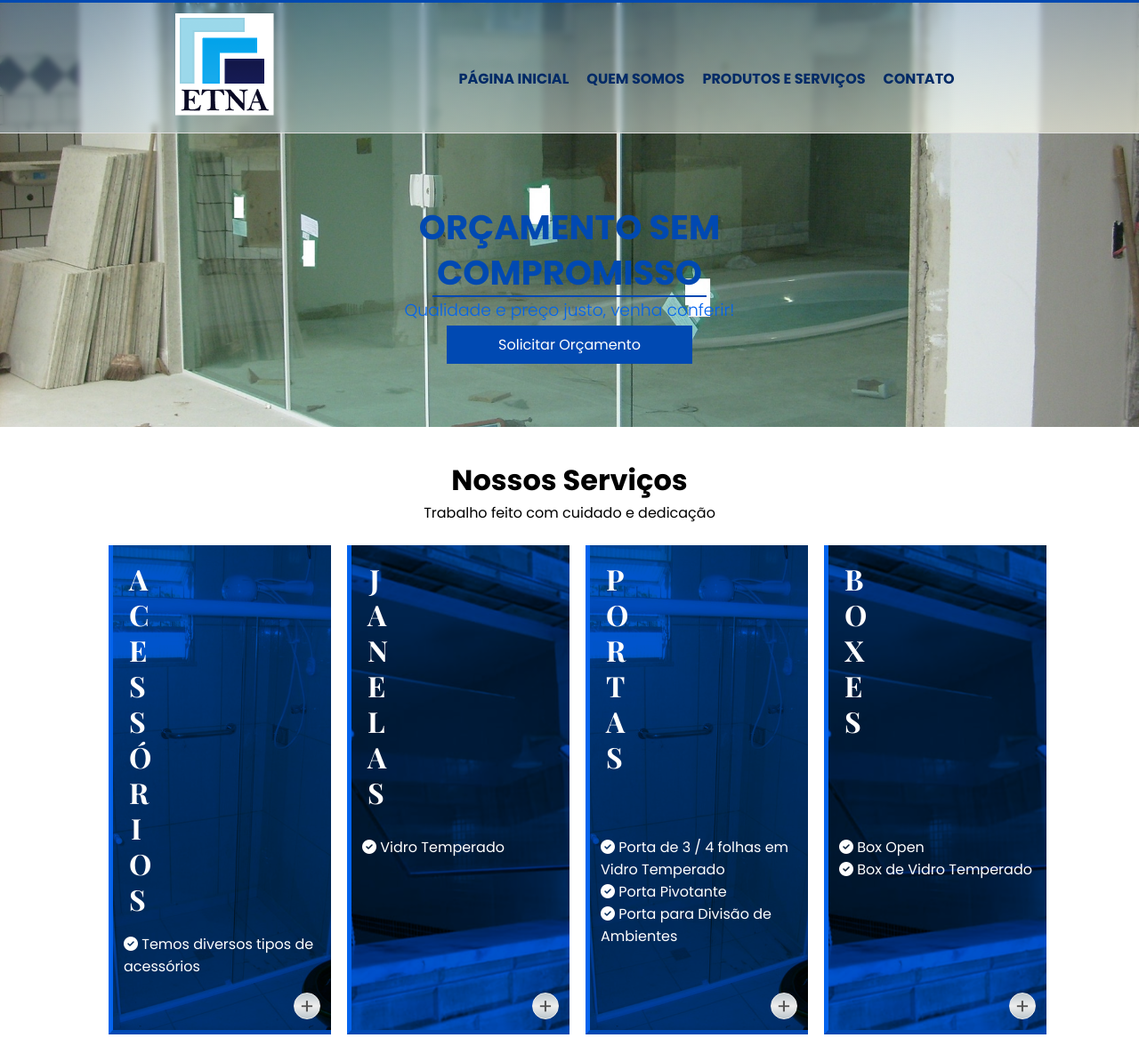
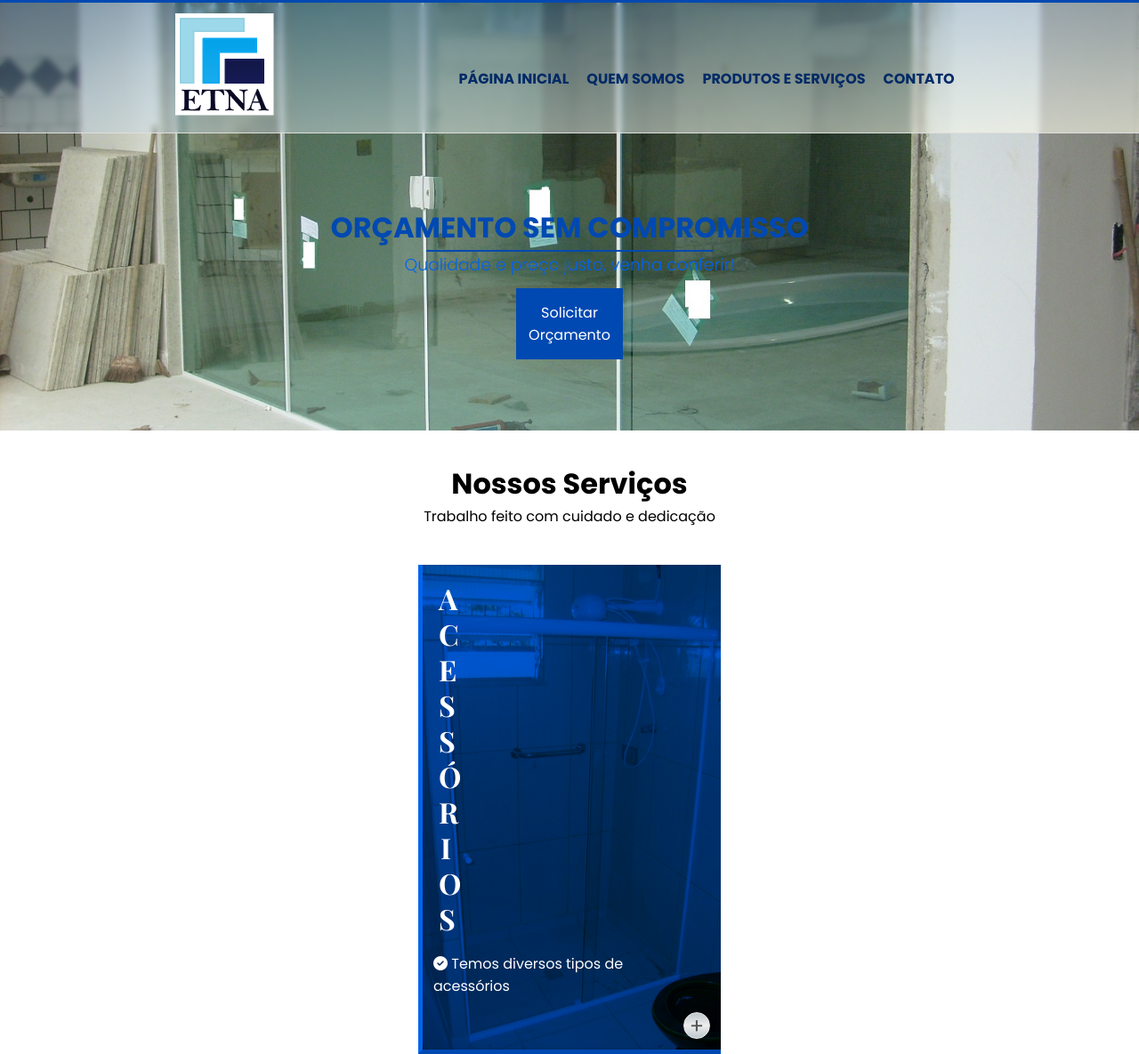
Before and after one commit to danieliraja/vidracaria-etna, a plain HTML site: page index.html in a window 1280 px wide. Shown: the part 46-1231 px from the top of the page at 89% size. Drawn offline with nearby package versions, Linux system fonts and the light colour scheme.

Commit message:
adicionei algumas medias queries

```diff
--- a/src/css/style.css
+++ b/src/css/style.css
@@ -218,11 +218,48 @@ a.header-ligar:hover i{
 
 }
 
+/* // Small devices (landscape phones, 576px and up) */
+@media (min-width: 375px) {
+    .header-banner{
+        max-width:100%;
+        display:flex;
+        flex-direction:column;
+        align-items: center;
+        padding:80px 12px;
+        text-align: center
+    }
+    .header-banner h1{
+
+        font-size:2rem;
+        text-align: center;
+    }
+    .header-banner h3{
+        color: var(--secondary-text);
+        font-weight: 200;
+        margin-bottom:12px
+    }
+    a.orcamento-button{
+        display: flex;
+        background:#0049B2;
+        justify-content:center;
+        align-items: center;
+        flex-direction: column;
+        width:120px;
+        height: 80px;
+        text-align: center;
+        padding:12px;
+    }
+}
+
+/* Medium devices (tablets, 768px and up) */
+@media (min-width: 768px) {
+
+}
+
 /* conteudo do corpo */
 
 .container{
     max-width: 100%;
-
 }
 
 /* serviços */
@@ -322,6 +359,42 @@ a.header-ligar:hover i{
     transition: 0.4s
 }
 
+/* // Small devices (landscape phones, 576px and up) */
+@media (min-width: 375px) {
+    .servicos {
+        max-width:360px;
+    }
+    .servicos .articles{
+        max-width: 350px;
+        flex-direction: row;
+        display:flex;
+        flex-wrap: wrap;
+
+    }
+    .articles .card-servico{
+        width:350px;
+        margin: 12px;
+    }
+}
+
+/* Medium devices (tablets, 768px and up) */
+@media (min-width: 768px) {
+    .servicos .articles{
+        max-width: 760px;
+        flex-direction: row;
+        display:flex;
+        flex-wrap: wrap;
+        overflow-x: auto;
+    }
+    .articles .card-servico{
+        display:flex;
+        width: 340px;
+        margin: 18px 10px;
+    }
+    .articles .card-servico p{
+        max-width: 350px;
+    }
+}
 
 /* depoimentos  */
 .depoimentos {
@@ -341,12 +414,14 @@ a.header-ligar:hover i{
 }
 .depoimentos-cards blockquote{
     max-width: 45%;
+    height: 290px;
     position: relative;
     background-color:var(--grey-text);
     background-repeat: no-repeat;
     background-position: right bottom;
     background-blend-mode: luminosity;
     margin: 12px;
+    overflow-x: auto;
     padding: 24px;
 }
 .depoimentos-cards .usuario{
@@ -369,7 +444,7 @@ a.header-ligar:hover i{
 }
 .depoimentos-cards blockquote p{
     font-size: 0.875rem;
-    margin-top: 12px;
+    margin-top: 18px;
     max-width:90%
 }
 
```
